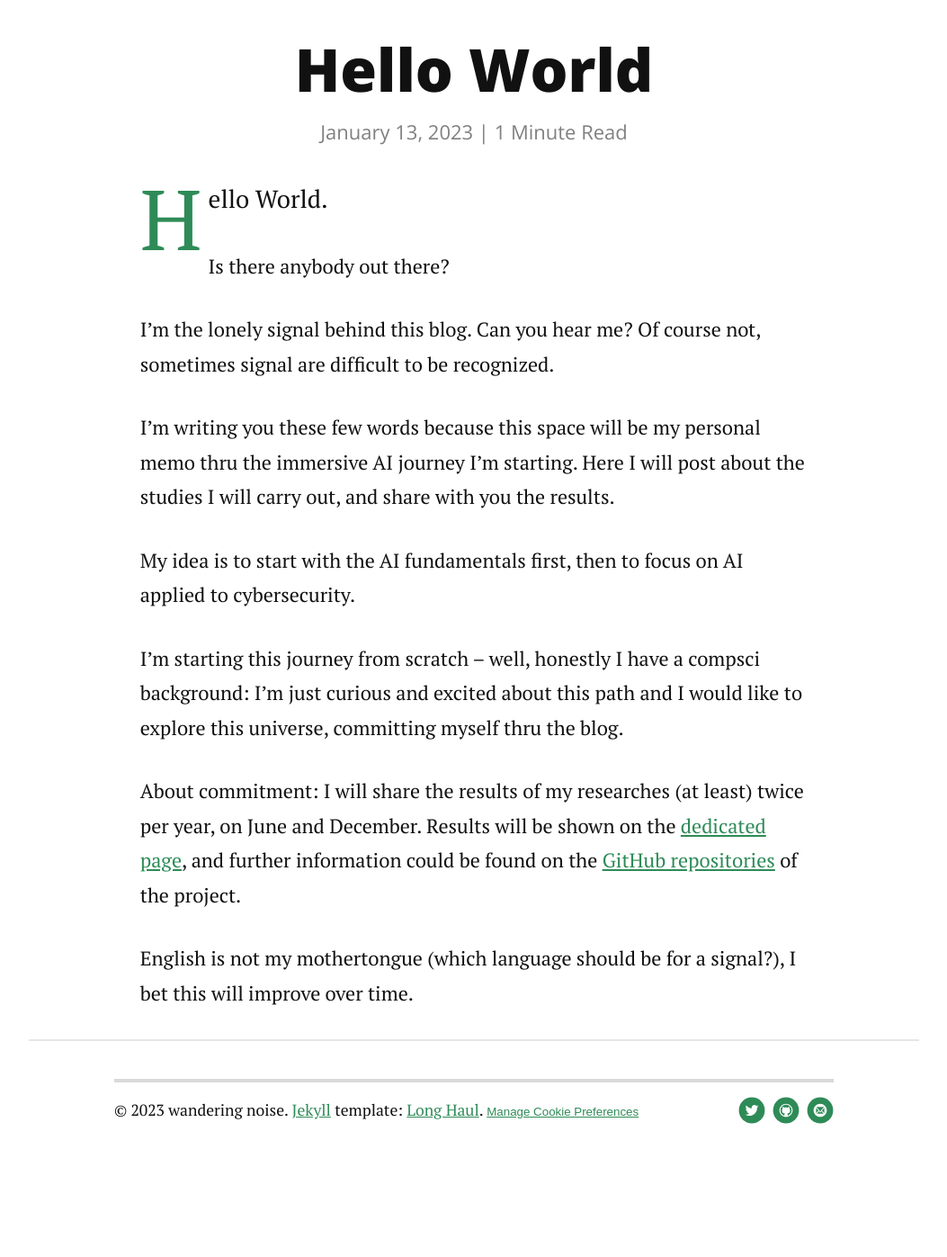
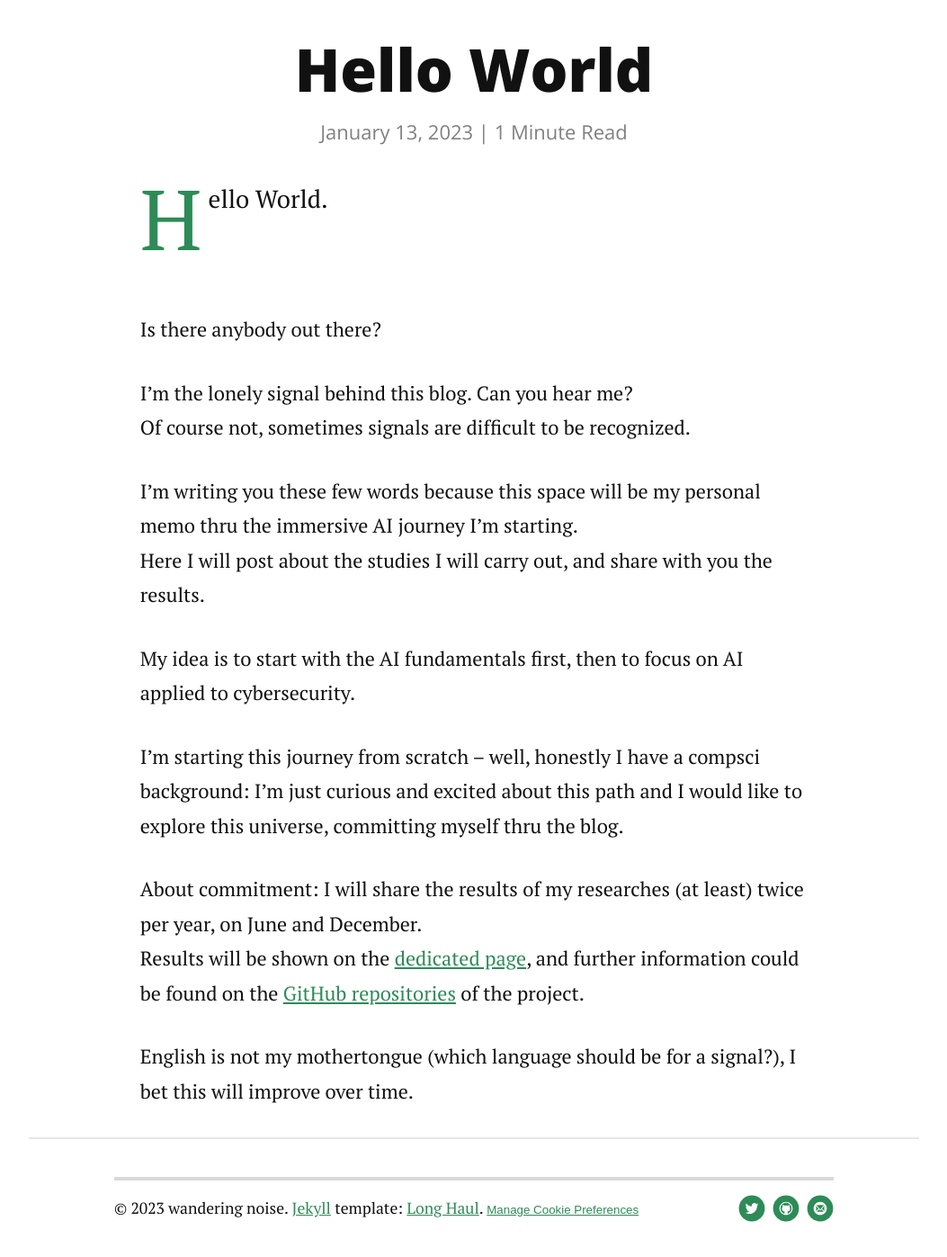
Before and after one commit to wanderingnoise/wanderingnoise.github.io, a Jekyll site: the page built from _posts/2023-01-13-hello-world.markdown, in a window 1280 px wide and 1400 px high, scrolled down 320 px. Shown: the top 1397 px of the window at 90% size, without its empty margins (113-1166 px from the left). Built offline with Jekyll 4.4.1, drawn with Linux system fonts in a browser that asks for light colours; nearby versions of some CDN libraries; a script that is not in the unit is left out; comment, search, counter and statistics services are not loaded; before the commit the page ends 1611 px from its top, so only the background shows below that.

Commit message:
Update 2023-01-13-hello-world.markdown

```diff
--- a/_posts/2023-01-13-hello-world.markdown
+++ b/_posts/2023-01-13-hello-world.markdown
@@ -7,19 +7,21 @@ description: The first hearing of a lonely signal
 
 <p class="intro"><span class="dropcap">H</span>ello World.</p>
 
+<br/>
+
 Is there anybody out there?
 
-I'm the lonely signal behind this blog. Can you hear me?
-Of course not, sometimes signal are difficult to be recognized.
+I'm the lonely signal behind this blog. Can you hear me? <br/>
+Of course not, sometimes signals are difficult to be recognized.
 
-I'm writing you these few words because this space will be my personal memo thru the immersive AI journey I'm starting.
+I'm writing you these few words because this space will be my personal memo thru the immersive AI journey I'm starting. <br/>
 Here I will post about the studies I will carry out, and share with you the results.
 
 My idea is to start with the AI fundamentals first, then to focus on AI applied to cybersecurity.
 
 I'm starting this journey from scratch -- well, honestly I have a compsci background: I'm just curious and excited about this path and I would like to explore this universe, committing myself thru the blog.
 
-About commitment: I will share the results of my researches (at least) twice per year, on June and December.
+About commitment: I will share the results of my researches (at least) twice per year, on June and December. <br/>
 Results will be shown on the <a href="https://wanderingnoise.com/docs">dedicated page</a>, and further information could be found on the <a href="https://github.com/wanderingnoise/">GitHub repositories</a> of the project.
 
 English is not my mothertongue (which language should be for a signal?), I bet this will improve over time.
```
